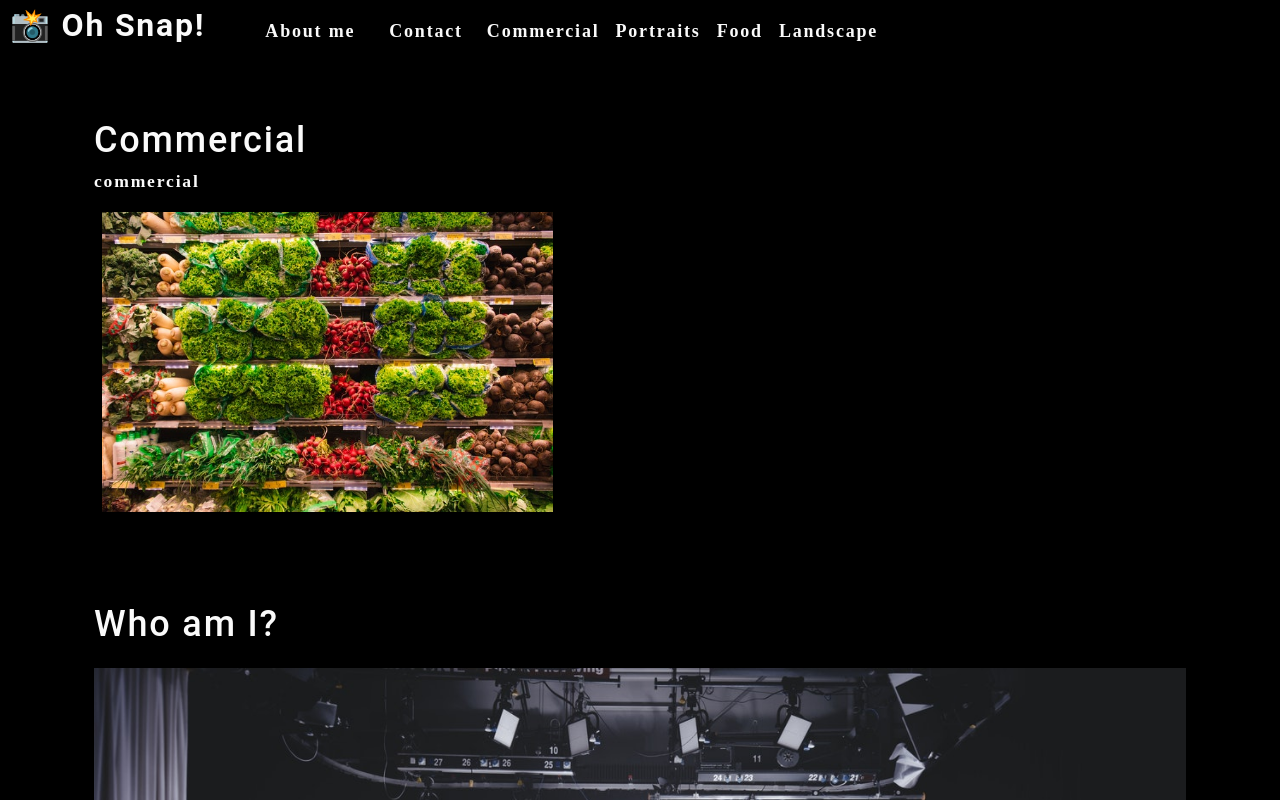
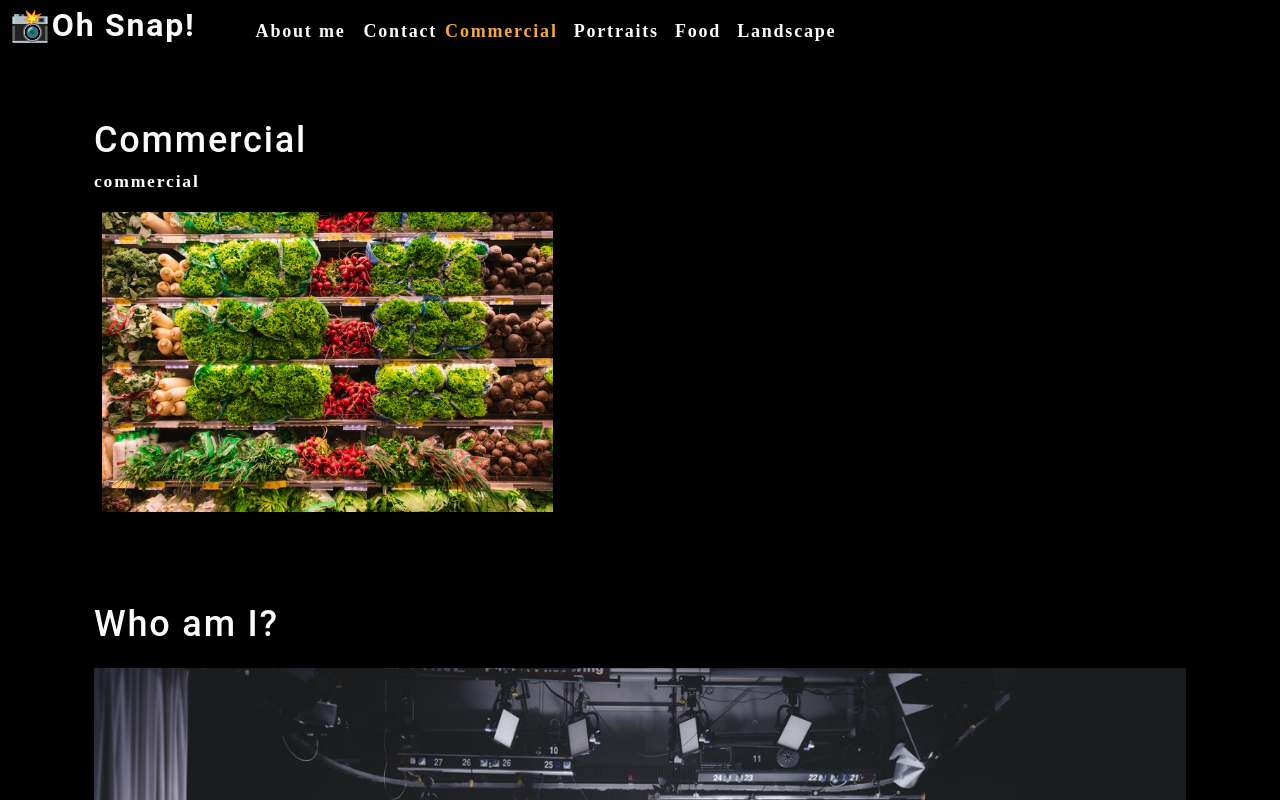
Before and after one commit to rogerscl116/photo-port, a React (Create React App) app: page / in a window 1280 px wide. Shown: the top 800 px of the page. Built offline with nearby package versions, Linux system fonts and the light colour scheme.

Commit message:
use the state hook

```diff
--- a/src/App.js
+++ b/src/App.js
@@ -1,13 +1,29 @@
-import React from 'react';
+import React, { useState } from 'react';
 import Nav from './components/Nav';
 import About from './components/About';
 import Gallery from './components/Gallery';
 
 function App() {
 
+  const [categories] = useState([
+    {
+      name: 'commercial',
+      description: 'Photos of grocery stores, food trucks, and other commercial projects',
+    },
+    { name: 'portraits', description: 'Portraits of people in my life' },
+    { name: 'food', description: 'Delicious delicacies' },
+    { name: 'landscape', description: 'Fields, farmhouses, waterfalls, and the beauty of nature' },
+  ]);
+
+  const [currentCategory, setCurrentCategory] = useState(categories[0]);
+
   return (
     <div>
-      <Nav />
+      <Nav
+        categories={categories}
+        setCurrentCategory={setCurrentCategory}
+        currentCategory={currentCategory}
+        ></Nav>
       <main>
         <Gallery />
         <About />
--- a/src/components/Nav/index.js
+++ b/src/components/Nav/index.js
@@ -1,41 +1,39 @@
 import React from "react";
 import { capitalizeFirstLetter } from "../../utils/helpers";
 
-function Nav() {
-  const  categories = [
-    { name: 'commercial', description: 'Photos of grocery stores, food trucks, and other commercial projects' },
-    { name: 'portraits', description: 'Portraits of people in my life' },
-    { name: 'food', description: 'Delicious delicacies' },
-    { name: 'landscape', description: 'Fields, farmhouses, waterfalls, and the beauty of nature' }
-  ];
+function Nav(props) {
 
-  const handleClick = () => {
-    console.log("click handled")
-  }
+  const {
+    categories = [],
+    setCurrentCategory,
+    currentCategory,
+  } = props;
 
   return (
     <header className="flex-row px-1">
       <h2>
         <a data-testid="link" href="/">
-          <span role="img" aria-label="camera"> 📸</span> Oh Snap!
+          <span role="img" aria-label="camera">📸</span>Oh Snap!
         </a>
       </h2>
       <nav>
         <ul className="flex-row">
           <li className="mx-2">
-            <a data-testid="about" href="#about" onClick={() => handleClick()}>
+            <a data-testid="about" href="#about">
               About me
             </a>
           </li>
-          <li className={"mx-2"}>
-            <span onClick={() => handleClick()}>
+          <li>
+            <span>
               Contact
             </span>
           </li>
           {
             categories.map((category) => (
-              <li className="mx-1" key={category.name} >
-                <span onClick={() => { handleClick(); }}>
+              <li className={`mx-1 ${
+                currentCategory.name === category.name && 'navActive'
+                }`} key={category.name}>
+                <span onClick={() => { setCurrentCategory(category); }}>
                  {capitalizeFirstLetter(category.name)}
                 </span>
               </li>
```
